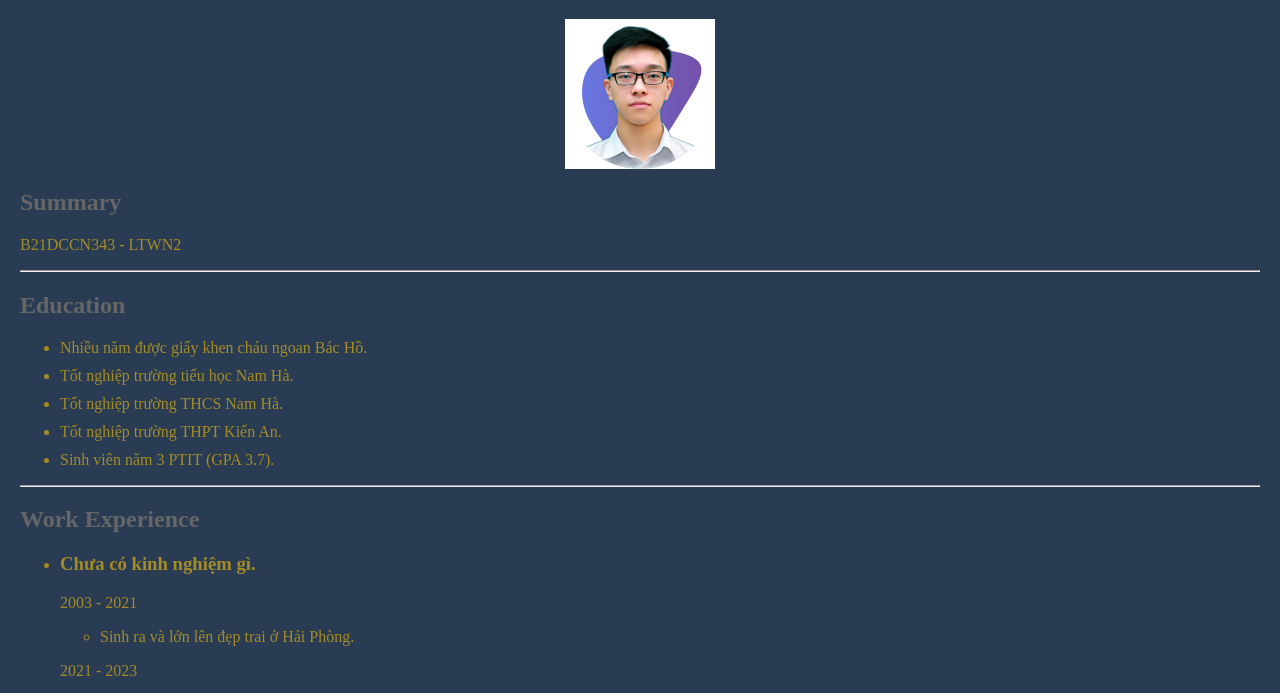
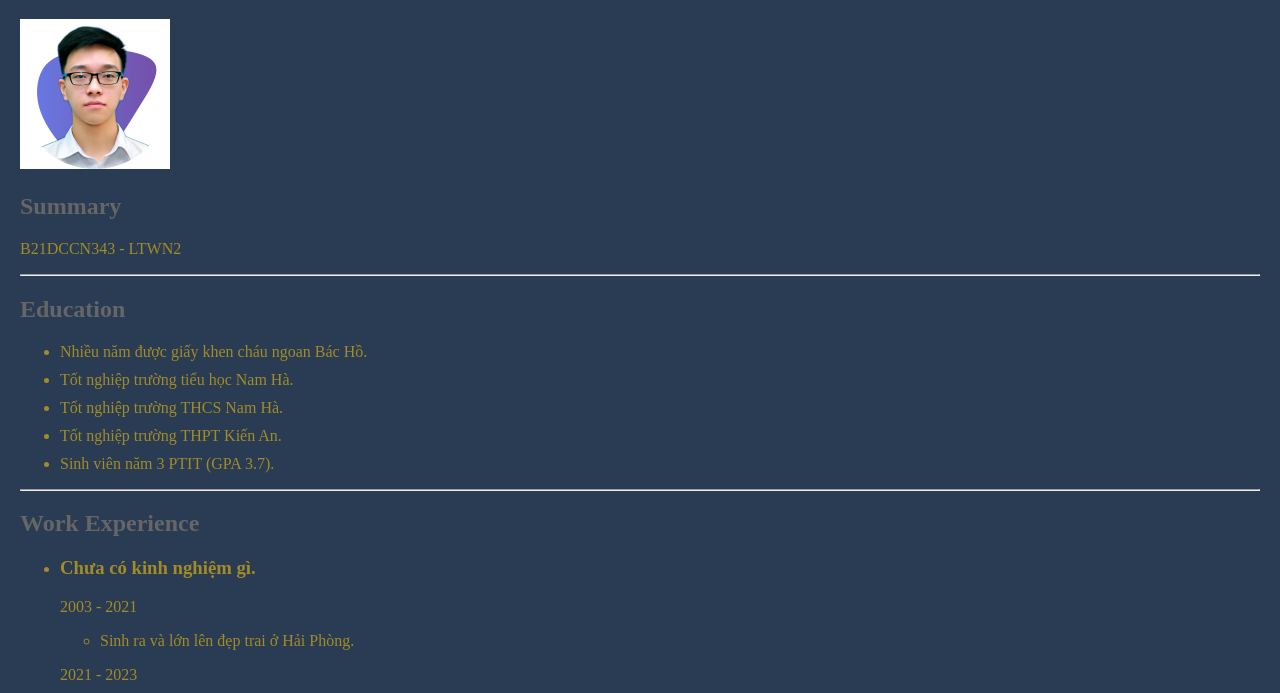
Before and after one commit to NgHHie/resume-B21DCCN343, a website: page index.html in a window 1280 px wide. Shown: the part 81-774 px from the top of the page. Drawn offline with Linux system fonts and the light colour scheme.

Commit message:
Update index.html

```diff
--- a/index.html
+++ b/index.html
@@ -6,48 +6,23 @@
     <title>NgHHie</title>
 </head>
 <style>
-    /* CSS Style Sheet */
-
-/* Body Styles */
 body {
     margin: 10px;
     padding: 10px;
     background-color: #293c54;
     color: #a38b25;
 }
-
-/* Header Styles */
 h1 {
     color: #a38b25;
 }
-
-/* Image Styles */
-img {
-    max-width: 100%;
-    height: auto;
-    display: block;
-    margin: 0 auto;
-    transition: transform 0.3s ease-in-out;
-}
-img:hover {
-    transform: scale(1.1);
-}
-
-/* Section Styles */
 h2 {
     color: #666;
 }
 
 li {
     margin-bottom: 10px;
-    transition: transform 0.3s ease-in-out;
 }
 
-li:hover {
-    transform: scale(1.05);
-}
-
-/* Footer Styles */
 footer {
     background-color: #333;
     color: #fff;
@@ -59,10 +34,8 @@ footer p {
     margin: 0;
 }
 
-/* Link Styles */
 a {
     color: #c96b6b;
-    transition: color 0.3s ease-in-out;
 }
 
 </style>
```
